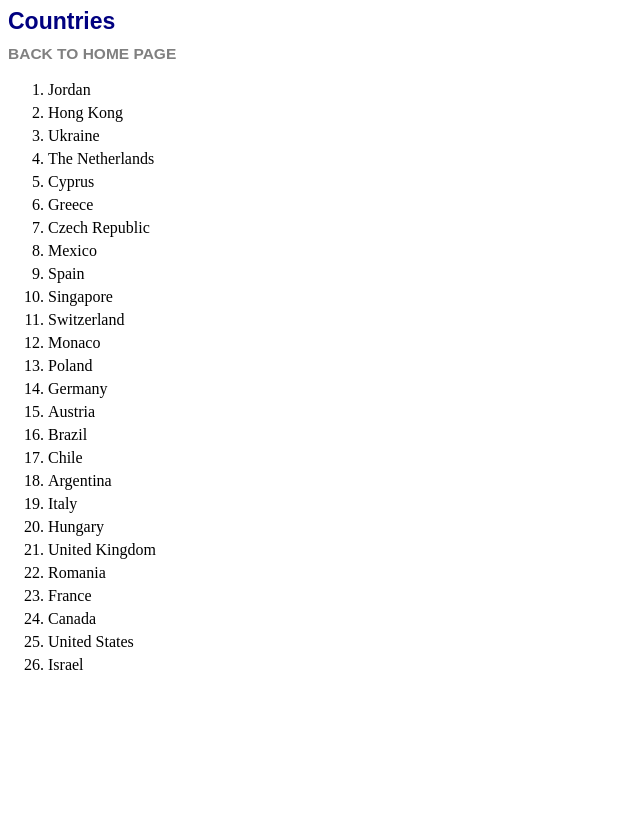
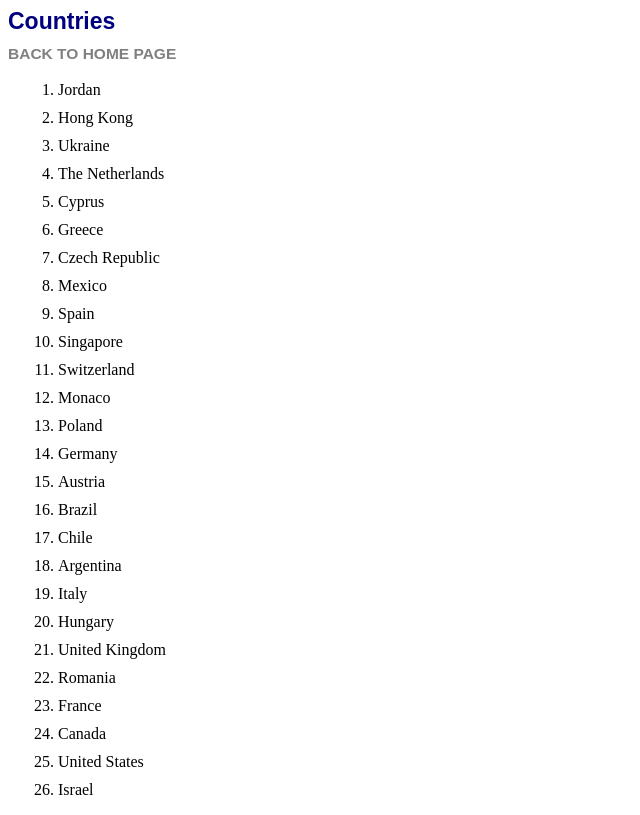
Before and after one commit to linkux/linkux, a Flask app: page /countries.html in a window 1280 px wide. Shown: the whole page, without its empty margins (0-640 px from the left). Before the commit the page ends 670 px from the top, so only its background shows below. Run offline with Flask 2, Linux system fonts and the light colour scheme.

Commit message:
another small styling fix

```diff
--- a/src/static/load_list_data.js
+++ b/src/static/load_list_data.js
@@ -5,7 +5,6 @@ function makeUL(array) {
         var item = document.createElement('li');
 
         item.appendChild(document.createTextNode(array[i]));
-        //item.setAttribute("style","max-width:100px");
         fontsize_string = "4vw";
 
         if (screen.width > 421){
--- a/src/templates/countries.html
+++ b/src/templates/countries.html
@@ -19,13 +19,12 @@
 
                 item.appendChild(document.createTextNode(countries[i]));
 
-                fontsize_string = "4vw";
+                attribute_string = "font-size:4vw;margin:40px;margin-bottom:10px;font-family:Unispace";;
 
                 if (screen.width > 421){
-                    fontsize_string = "16px";
+                    attribute_string = "font-size:16px;margin:10px;margin-bottom:2px;font-family:Unispace";
                 }
-                item.setAttribute("style","font-size:" + fontsize_string +
-                    "margin:3px;margin-bottom:5px;font-family:Unispace");
+                item.setAttribute("style", attribute_string);
 
                 list.appendChild(item);
             }
```
